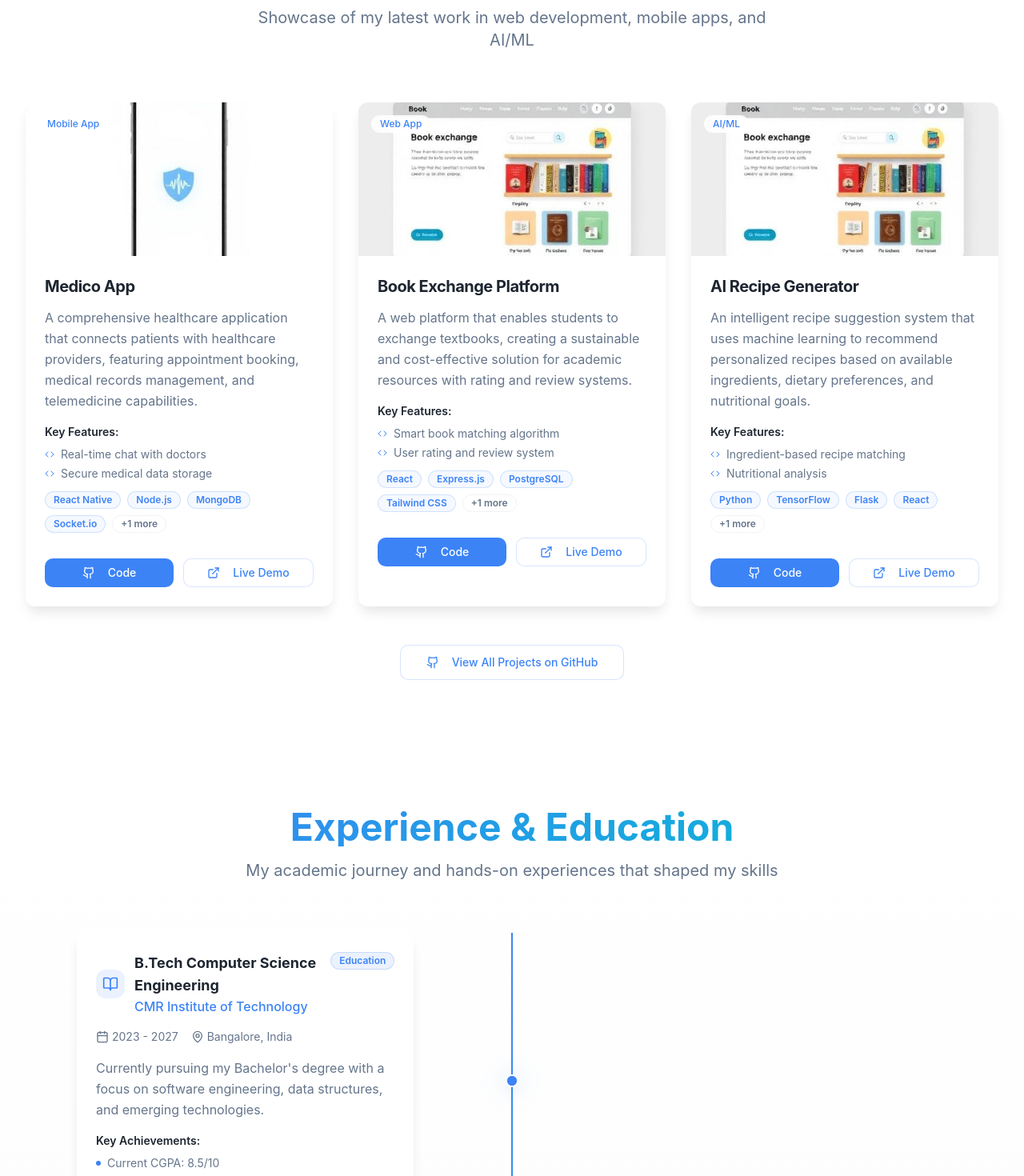
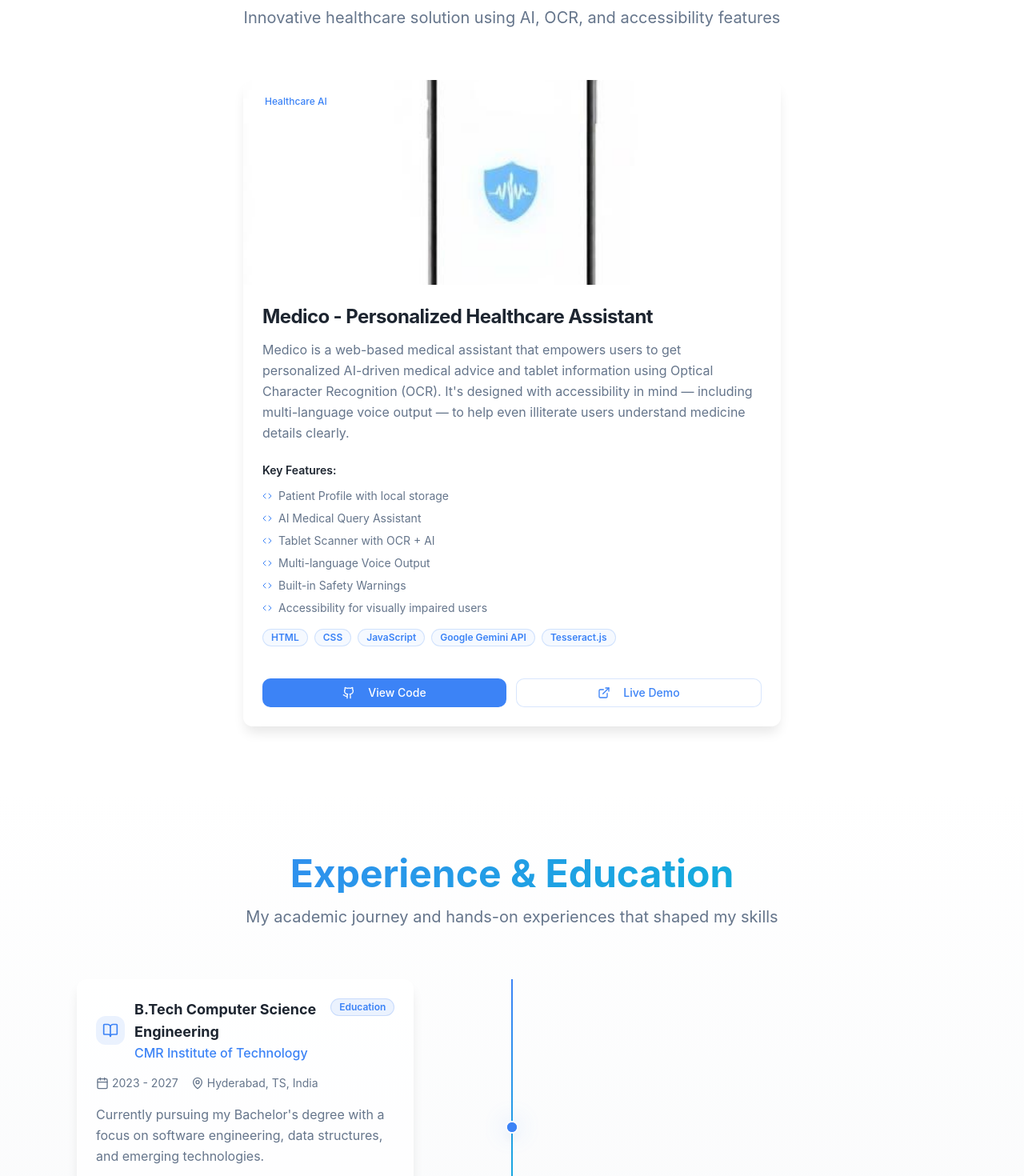
Before and after one commit to keerthana7-create/portfolio1-keerthana, a React (Vite) app: page / in a window 1280 px wide. Shown: the part 2100-3570 px from the top of the page at 80% size. Built offline with nearby package versions, Linux system fonts and the light colour scheme.

Commit message:
Update portfolio with Medico project

```diff
--- a/src/components/About.tsx
+++ b/src/components/About.tsx
@@ -1,19 +1,19 @@
 import { Code, Database, Brain, Globe } from 'lucide-react';
 import { Card, CardContent } from '@/components/ui/card';
-import keerthanaHeadshot from '@/assets/keerthana-headshot.jpg';
+import keerthanaPhoto from '@/assets/keerthana-photo.jpg';
 
 const About = () => {
   const skills = [
     {
       icon: Code,
       title: 'Programming',
-      description: 'Python, Java, JavaScript, C++',
+      description: 'Python, Java, JavaScript',
       color: 'text-primary'
     },
     {
       icon: Globe,
       title: 'Web Development',
-      description: 'React, Node.js, HTML/CSS, Tailwind',
+      description: 'React, Node.js, HTML/CSS',
       color: 'text-accent'
     },
     {
@@ -48,7 +48,7 @@ const About = () => {
             <div className="relative">
               <div className="w-80 h-80 rounded-2xl overflow-hidden shadow-xl hover:shadow-glow transition-all duration-500 hover:scale-105">
                 <img
-                  src={keerthanaHeadshot}
+                  src={keerthanaPhoto}
                   alt="Keerthana Yadav"
                   className="w-full h-full object-cover"
                 />
@@ -67,7 +67,7 @@ const About = () => {
               <div className="space-y-4 text-muted-foreground leading-relaxed">
                 <p>
                   I'm Keerthana Yadav, a passionate Computer Science Engineering student
-                  currently in my 2nd year at CMR Institute of Technology. With a strong
+                  currently in my 2nd year at CMR Institute of Technology, Hyderabad, TS, India. With a strong
                   foundation in programming and a keen interest in emerging technologies,
                   I'm on a mission to create impactful software solutions.
                 </p>
--- a/src/components/Achievements.tsx
+++ b/src/components/Achievements.tsx
@@ -9,13 +9,6 @@ const Achievements = () => {
       icon: Trophy,
       color: 'primary',
       items: [
-        {
-          title: 'Smart India Hackathon 2024',
-          description: 'Participated in national-level hackathon, developed AI-powered healthcare solution',
-          achievement: 'National Participant',
-          date: '2024',
-          level: 'National'
-        },
         {
           title: 'CMRIT TechFest Hackathon',
           description: 'Won first place for innovative web application addressing campus connectivity',
@@ -89,24 +82,10 @@ const Achievements = () => {
       ]
     },
     {
-      category: 'Leadership & MUN',
+      category: 'Leadership',
       icon: Users,
       color: 'primary',
       items: [
-        {
-          title: 'Best Delegate - Delhi MUN',
-          description: 'Outstanding performance in United Nations Human Rights Council committee',
-          achievement: 'Best Delegate',
-          date: '2024',
-          level: 'National'
-        },
-        {
-          title: 'Outstanding Delegate Awards',
-          description: 'Received recognition at 3 different MUN conferences for exceptional diplomacy',
-          achievement: 'Outstanding Delegate x3',
-          date: '2023-2024',
-          level: 'National'
-        },
         {
           title: 'Tech Club President',
           description: 'Led college technical club with 200+ members, organized multiple events',
@@ -120,8 +99,8 @@ const Achievements = () => {
 
   const stats = [
     { number: '15+', label: 'Projects Completed', icon: Target },
-    { number: '5+', label: 'Hackathons Participated', icon: Trophy },
-    { number: '8+', label: 'Certifications Earned', icon: FileText },
+    { number: '3+', label: 'Hackathons Participated', icon: Trophy },
+    { number: '6+', label: 'Certifications Earned', icon: FileText },
     { number: '200+', label: 'Students Mentored', icon: Users }
   ];
 
--- a/src/components/Experience.tsx
+++ b/src/components/Experience.tsx
@@ -8,7 +8,7 @@ const Experience = () => {
       type: 'education',
       title: 'B.Tech Computer Science Engineering',
       organization: 'CMR Institute of Technology',
-      location: 'Bangalore, India',
+      location: 'Hyderabad, TS, India',
       period: '2023 - 2027',
       description: 'Currently pursuing my Bachelor\'s degree with a focus on software engineering, data structures, and emerging technologies.',
       achievements: [
@@ -17,51 +17,6 @@ const Experience = () => {
         'Active member of coding club'
       ],
       icon: BookOpen,
-      color: 'primary'
-    },
-    {
-      type: 'experience',
-      title: 'Smart India Hackathon 2024',
-      organization: 'Government of India',
-      location: 'National Level',
-      period: 'Sep 2024',
-      description: 'Participated in the prestigious national-level hackathon, working on innovative solutions for real-world problems.',
-      achievements: [
-        'Developed AI-powered healthcare solution',
-        'Collaborated with cross-functional team',
-        'Presented to industry experts'
-      ],
-      icon: Award,
-      color: 'accent'
-    },
-    {
-      type: 'experience',
-      title: 'Model United Nations Delegate',
-      organization: 'Various MUN Conferences',
-      location: 'Bangalore & Delhi',
-      period: '2023 - Present',
-      description: 'Active participant in MUN conferences, developing diplomatic skills and global awareness.',
-      achievements: [
-        'Best Delegate Award - 2 conferences',
-        'Outstanding Delegate - 3 conferences',
-        'Research and policy drafting experience'
-      ],
-      icon: Award,
-      color: 'neon'
-    },
-    {
-      type: 'experience',
-      title: 'Tech Fest Organizer',
-      organization: 'CMRIT TechFest 2024',
-      location: 'CMRIT, Bangalore',
-      period: 'Mar 2024',
-      description: 'Organized and managed technical events, coordinating with teams and handling logistics for 500+ participants.',
-      achievements: [
-        'Managed 5 technical competitions',
-        'Coordinated with 20+ team members',
-        'Successfully executed 3-day event'
-      ],
-      icon: Award,
       color: 'primary'
     }
   ];
--- a/src/components/Hero.tsx
+++ b/src/components/Hero.tsx
@@ -11,9 +11,8 @@ const Hero = () => {
   };
 
   const handleDownloadResume = () => {
-    // Create a placeholder PDF download
     const link = document.createElement('a');
-    link.href = '#';
+    link.href = '/Keerthana_Yadav_Resume.pdf';
     link.download = 'Keerthana_Yadav_Resume.pdf';
     document.body.appendChild(link);
     link.click();
--- a/src/components/Projects.tsx
+++ b/src/components/Projects.tsx
@@ -8,48 +8,20 @@ import bookExchange from '@/assets/book-exchange.jpg';
 const Projects = () => {
   const projects = [
     {
-      title: 'Medico App',
-      description: 'A comprehensive healthcare application that connects patients with healthcare providers, featuring appointment booking, medical records management, and telemedicine capabilities.',
+      title: 'Medico - Personalized Healthcare Assistant',
+      description: 'Medico is a web-based medical assistant that empowers users to get personalized AI-driven medical advice and tablet information using Optical Character Recognition (OCR). It\'s designed with accessibility in mind — including multi-language voice output — to help even illiterate users understand medicine details clearly.',
       image: medicoApp,
-      technologies: ['React Native', 'Node.js', 'MongoDB', 'Socket.io', 'Firebase'],
+      technologies: ['HTML', 'CSS', 'JavaScript', 'Google Gemini API', 'Tesseract.js'],
       githubUrl: 'https://github.com/keerthana/medico-app',
-      liveUrl: 'https://medico-app-demo.com',
-      category: 'Mobile App',
+      liveUrl: 'https://keerthana7-create.github.io/Medico/',
+      category: 'Healthcare AI',
       highlights: [
-        'Real-time chat with doctors',
-        'Secure medical data storage',
-        'Push notifications for appointments',
-        'Multi-language support'
-      ]
-    },
-    {
-      title: 'Book Exchange Platform',
-      description: 'A web platform that enables students to exchange textbooks, creating a sustainable and cost-effective solution for academic resources with rating and review systems.',
-      image: bookExchange,
-      technologies: ['React', 'Express.js', 'PostgreSQL', 'Tailwind CSS', 'JWT'],
-      githubUrl: 'https://github.com/keerthana/book-exchange',
-      liveUrl: 'https://book-exchange-platform.com',
-      category: 'Web App',
-      highlights: [
-        'Smart book matching algorithm',
-        'User rating and review system',
-        'Location-based exchange',
-        'Wishlist and notifications'
-      ]
-    },
-    {
-      title: 'AI Recipe Generator',
-      description: 'An intelligent recipe suggestion system that uses machine learning to recommend personalized recipes based on available ingredients, dietary preferences, and nutritional goals.',
-      image: bookExchange, // Reusing for now
-      technologies: ['Python', 'TensorFlow', 'Flask', 'React', 'MongoDB'],
-      githubUrl: 'https://github.com/keerthana/ai-recipe-generator',
-      liveUrl: 'https://ai-recipe-gen.com',
-      category: 'AI/ML',
-      highlights: [
-        'Ingredient-based recipe matching',
-        'Nutritional analysis',
-        'Dietary restriction filters',
-        'User preference learning'
+        'Patient Profile with local storage',
+        'AI Medical Query Assistant',
+        'Tablet Scanner with OCR + AI',
+        'Multi-language Voice Output',
+        'Built-in Safety Warnings',
+        'Accessibility for visually impaired users'
       ]
     }
   ];
@@ -59,53 +31,48 @@ const Projects = () => {
       <div className="max-w-7xl mx-auto px-4 sm:px-6 lg:px-8">
         <div className="text-center mb-16">
           <h2 className="text-4xl md:text-5xl font-bold mb-4 gradient-text">
-            Featured Projects
+            Featured Project
           </h2>
           <p className="text-xl text-muted-foreground max-w-2xl mx-auto">
-            Showcase of my latest work in web development, mobile apps, and AI/ML
+            Innovative healthcare solution using AI, OCR, and accessibility features
           </p>
         </div>
 
-        <div className="grid lg:grid-cols-2 xl:grid-cols-3 gap-8">
-          {projects.map((project, index) => (
-            <Card
-              key={project.title}
-              className="group hover-lift bg-card/50 backdrop-blur-sm border-0 shadow-lg hover:shadow-xl overflow-hidden animate-fade-in"
-              style={{ animationDelay: `${index * 0.2}s` }}
-            >
+        <div className="flex justify-center">
+          <Card className="group hover-lift bg-card/50 backdrop-blur-sm border-0 shadow-lg hover:shadow-xl overflow-hidden animate-fade-in max-w-2xl">
             <div className="relative overflow-hidden">
               <img
-                  src={project.image}
-                  alt={project.title}
-                  className="w-full h-48 object-cover transition-transform duration-500 group-hover:scale-110"
+                src={projects[0].image}
+                alt={projects[0].title}
+                className="w-full h-64 object-cover transition-transform duration-500 group-hover:scale-110"
               />
               <div className="absolute inset-0 bg-gradient-primary/20 opacity-0 group-hover:opacity-100 transition-opacity duration-300" />
               <Badge
                 variant="secondary"
                 className="absolute top-4 left-4 bg-white/90 text-primary font-medium"
               >
-                  {project.category}
+                {projects[0].category}
               </Badge>
             </div>
 
             <CardHeader className="pb-3">
-                <CardTitle className="text-xl font-bold text-foreground group-hover:text-primary transition-colors duration-300">
-                  {project.title}
+              <CardTitle className="text-2xl font-bold text-foreground group-hover:text-primary transition-colors duration-300">
+                {projects[0].title}
               </CardTitle>
             </CardHeader>
 
-              <CardContent className="space-y-4">
+            <CardContent className="space-y-6">
               <p className="text-muted-foreground leading-relaxed">
-                  {project.description}
+                {projects[0].description}
               </p>
 
-                <div className="space-y-3">
+              <div className="space-y-4">
                 <div>
-                    <h4 className="text-sm font-semibold text-foreground mb-2">Key Features:</h4>
-                    <ul className="text-sm text-muted-foreground space-y-1">
-                      {project.highlights.slice(0, 2).map((highlight, idx) => (
+                  <h4 className="text-sm font-semibold text-foreground mb-3">Key Features:</h4>
+                  <ul className="text-sm text-muted-foreground space-y-2">
+                    {projects[0].highlights.map((highlight, idx) => (
                       <li key={idx} className="flex items-center">
-                          <Code className="h-3 w-3 mr-2 text-primary" />
+                        <Code className="h-3 w-3 mr-2 text-primary flex-shrink-0" />
                         {highlight}
                       </li>
                     ))}
@@ -113,7 +80,7 @@ const Projects = () => {
                 </div>
 
                 <div className="flex flex-wrap gap-2">
-                    {project.technologies.slice(0, 4).map((tech) => (
+                  {projects[0].technologies.map((tech) => (
                     <Badge
                       key={tech}
                       variant="outline"
@@ -122,14 +89,6 @@ const Projects = () => {
                       {tech}
                     </Badge>
                   ))}
-                    {project.technologies.length > 4 && (
-                      <Badge
-                        variant="outline"
-                        className="text-xs border-muted text-muted-foreground"
-                      >
-                        +{project.technologies.length - 4} more
-                      </Badge>
-                    )}
                 </div>
               </div>
 
@@ -140,13 +99,13 @@ const Projects = () => {
                   className="flex-1 bg-primary hover:bg-primary/90"
                 >
                   <a
-                      href={project.githubUrl}
+                    href={projects[0].githubUrl}
                     target="_blank"
                     rel="noopener noreferrer"
                     className="flex items-center justify-center"
                   >
                     <Github className="h-4 w-4 mr-2" />
-                      Code
+                    View Code
                   </a>
                 </Button>
 
@@ -157,7 +116,7 @@ const Projects = () => {
                   className="flex-1 border-primary/20 text-primary hover:bg-primary/10"
                 >
                   <a
-                      href={project.liveUrl}
+                    href={projects[0].liveUrl}
                     target="_blank"
                     rel="noopener noreferrer"
                     className="flex items-center justify-center"
@@ -169,26 +128,6 @@ const Projects = () => {
               </div>
             </CardContent>
           </Card>
-          ))}
-        </div>
-
-        <div className="text-center mt-12">
-          <Button
-            asChild
-            variant="outline"
-            size="lg"
-            className="border-primary/20 text-primary hover:bg-primary/10"
-          >
-            <a
-              href="https://github.com/keerthana"
-              target="_blank"
-              rel="noopener noreferrer"
-              className="flex items-center"
-            >
-              <Github className="h-5 w-5 mr-2" />
-              View All Projects on GitHub
-            </a>
-          </Button>
         </div>
       </div>
     </section>
--- a/src/components/Skills.tsx
+++ b/src/components/Skills.tsx
@@ -21,7 +21,6 @@ const Skills = () => {
         { name: 'Python', level: 90, description: 'Data Science, Web Development, AI/ML' },
         { name: 'Java', level: 85, description: 'Object-oriented programming, DSA' },
         { name: 'JavaScript', level: 88, description: 'Frontend & Backend development' },
-        { name: 'C++', level: 75, description: 'Competitive programming, DSA' },
       ]
     },
     {
@@ -32,7 +31,6 @@ const Skills = () => {
         { name: 'React.js', level: 90, description: 'Modern frontend development' },
         { name: 'Node.js', level: 80, description: 'Backend API development' },
         { name: 'HTML/CSS', level: 95, description: 'Semantic markup, responsive design' },
-        { name: 'Tailwind CSS', level: 85, description: 'Utility-first CSS framework' },
       ]
     },
     {
@@ -41,7 +39,6 @@ const Skills = () => {
       color: 'neon',
       skills: [
         { name: 'MongoDB', level: 80, description: 'NoSQL database management' },
-        { name: 'PostgreSQL', level: 75, description: 'Relational database design' },
         { name: 'Express.js', level: 82, description: 'RESTful API development' },
         { name: 'Firebase', level: 78, description: 'Backend-as-a-Service platform' },
       ]
@@ -74,8 +71,6 @@ const Skills = () => {
       skills: [
         { name: 'Git/GitHub', level: 90, description: 'Version control systems' },
         { name: 'VS Code', level: 95, description: 'Integrated Development Environment' },
-        { name: 'Docker', level: 60, description: 'Containerization technology' },
-        { name: 'AWS', level: 55, description: 'Cloud computing platform' },
       ]
     }
   ];
@@ -147,40 +142,6 @@ const Skills = () => {
             </Card>
           ))}
         </div>
-
-        {/* Additional Skills */}
-        <div className="mt-16">
-          <h3 className="text-2xl font-bold text-center mb-8 text-foreground">
-            Additional Competencies
-          </h3>
-
-          <div className="grid md:grid-cols-2 lg:grid-cols-4 gap-6">
-            {[
-              { icon: Palette, title: 'UI/UX Design', description: 'Figma, Adobe XD, Design Systems' },
-              { icon: Server, title: 'System Design', description: 'Scalable Architecture, Design Patterns' },
-              { icon: Brain, title: 'Problem Solving', description: 'Algorithmic Thinking, Optimization' },
-              { icon: GitBranch, title: 'Project Management', description: 'Agile, Scrum, Team Leadership' }
-            ].map((skill, index) => (
-              <Card
-                key={skill.title}
-                className="text-center hover-lift bg-card/30 backdrop-blur-sm border-0 shadow-md hover:shadow-lg animate-fade-in"
-                style={{ animationDelay: `${index * 0.1}s` }}
-              >
-                <CardContent className="p-6">
-                  <div className="inline-flex items-center justify-center w-12 h-12 rounded-lg bg-gradient-primary/10 text-primary mb-4">
-                    <skill.icon className="h-6 w-6" />
-                  </div>
-                  <h4 className="font-semibold text-foreground mb-2">
-                    {skill.title}
-                  </h4>
-                  <p className="text-sm text-muted-foreground">
-                    {skill.description}
-                  </p>
-                </CardContent>
-              </Card>
-            ))}
-          </div>
-        </div>
       </div>
     </section>
   );
```
Also changed, not shown: src/assets/keerthana-photo.jpg (added), 1 other file (tests, documents, lock files or other folders). Lines whose indentation alone changed are shown as unchanged.
